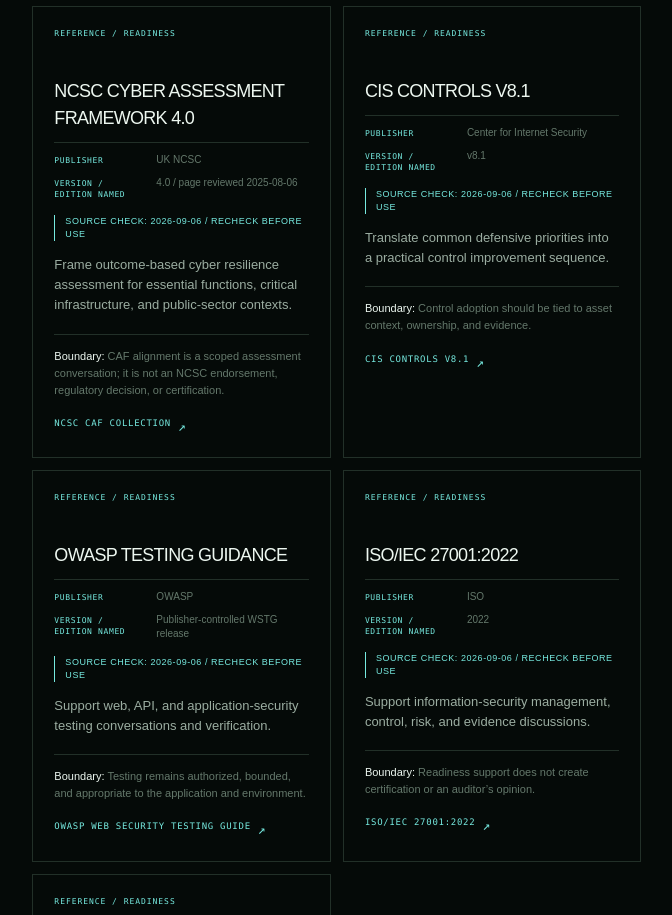
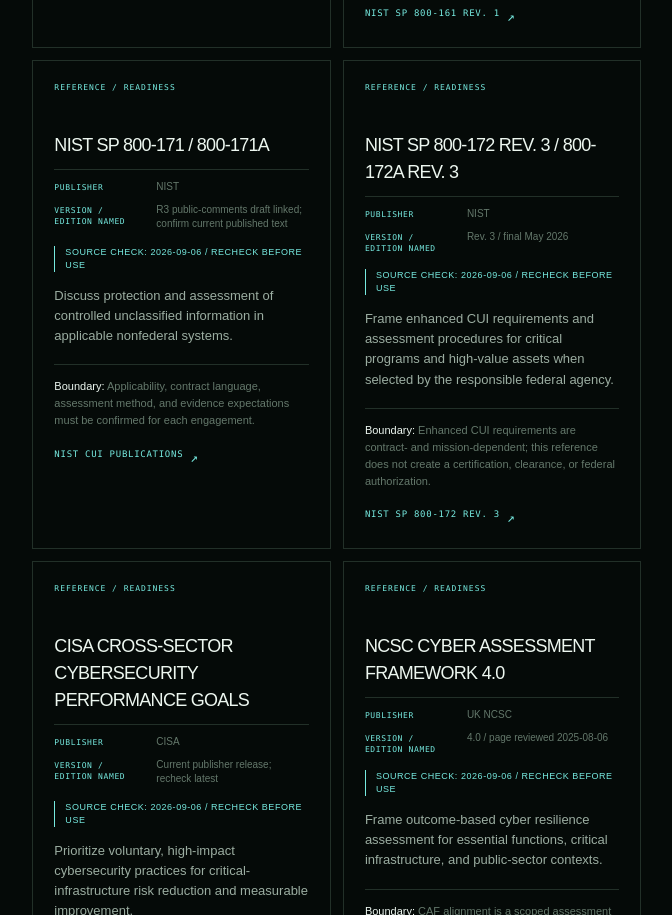
Before and after one commit to ZeroXSHDW/ZERODEVLLC-Website-Source-Code, a Next.js app: page /frameworks in a window 1280 px wide. Shown: the part 3260-4175 px from the top of the page, without its empty margins (549-1221 px from the left). Built offline with nearby package versions, Linux system fonts and the light colour scheme.

Commit message:
ux: expand framework map and threat severity

```diff
--- a/app/frameworks/page.tsx
+++ b/app/frameworks/page.tsx
@@ -26,6 +26,7 @@
 
 const frameworks = [
   ['NIST CSF 2.0', 'NIST', '2.0', 'Organize cybersecurity outcomes across Govern, Identify, Protect, Detect, Respond, and Recover.', 'Use it as an outcome and communication layer; it is not itself a certification.', 'NIST CSF 2.0 resource center', 'https://www.nist.gov/cyberframework'],
+  ['NIST Risk Management Framework (SP 800-37 Rev. 2)', 'NIST', 'Rev. 2 / December 2018', 'Frame prepare, categorize, select, implement, assess, authorize, and monitor activities for system and organizational risk.', 'RMF language does not create an authorization to operate, authorizing-official decision, or agency approval.', 'NIST SP 800-37 Rev. 2', 'https://csrc.nist.gov/pubs/sp/800/37/r2/final'],
   ['NIST SP 800-115', 'NIST', 'Final / September 2008', 'Structure technical security testing, planning, execution, analysis, and reporting.', 'Apply it to an agreed testing scope and rules of engagement.', 'NIST SP 800-115', 'https://csrc.nist.gov/pubs/sp/800/115/final'],
   ['NIST SP 800-30 Rev. 1', 'NIST', 'Rev. 1 / September 2012', 'Support threat, vulnerability, likelihood, impact, and risk-assessment reasoning.', 'Risk scores require organizational context and evidence quality.', 'NIST SP 800-30 Rev. 1', 'https://csrc.nist.gov/pubs/sp/800/30/r1/final'],
   ['NIST SP 800-34 Rev. 1', 'NIST', 'Rev. 1 / updated November 2010', 'Frame contingency planning, recovery priorities, alternate operations, and testing.', 'A plan is not proof of recovery until it is exercised and evidenced.', 'NIST SP 800-34 Rev. 1', 'https://csrc.nist.gov/pubs/sp/800/34/r1/upd1/final'],
@@ -33,6 +34,8 @@
   ['NIST SP 800-61 Rev. 3', 'NIST', 'Rev. 3', 'Structure incident-response preparation, handling, coordination, and lessons learned.', 'Incident readiness depends on people, authority, communications, and practice.', 'NIST SP 800-61 Rev. 3', 'https://csrc.nist.gov/pubs/sp/800/61/r3/final'],
   ['NIST SP 800-161 Rev. 1', 'NIST', 'Rev. 1 / updates through 2024-11-01', 'Assess cyber-supply-chain risk across products, services, dependencies, and suppliers.', 'Vendor questionnaires alone are not sufficient evidence of supplier security.', 'NIST SP 800-161 Rev. 1', 'https://csrc.nist.gov/pubs/sp/800/161/r1/upd1/final'],
   ['NIST SP 800-171 / 800-171A', 'NIST', 'R3 public-comments draft linked; confirm current published text', 'Discuss protection and assessment of controlled unclassified information in applicable nonfederal systems.', 'Applicability, contract language, assessment method, and evidence expectations must be confirmed for each engagement.', 'NIST CUI publications', 'https://csrc.nist.gov/Projects/protecting-controlled-unclassified-information'],
+  ['NIST SP 800-172 Rev. 3 / 800-172A Rev. 3', 'NIST', 'Rev. 3 / final May 2026', 'Frame enhanced CUI requirements and assessment procedures for critical programs and high-value assets when selected by the responsible federal agency.', 'Enhanced CUI requirements are contract- and mission-dependent; this reference does not create a certification, clearance, or federal authorization.', 'NIST SP 800-172 Rev. 3', 'https://csrc.nist.gov/pubs/sp/800/172/r3/final'],
+  ['CISA Cross-Sector Cybersecurity Performance Goals', 'CISA', 'Current publisher release; recheck latest', 'Prioritize voluntary, high-impact cybersecurity practices for critical-infrastructure risk reduction and measurable improvement.', 'CPGs are an orientation and prioritization aid, not a universal compliance result, sector designation, or regulator determination.', 'CISA Cybersecurity Performance Goals', 'https://www.cisa.gov/cybersecurity-performance-goals'],
   ['NCSC Cyber Assessment Framework 4.0', 'UK NCSC', '4.0 / page reviewed 2025-08-06', 'Frame outcome-based cyber resilience assessment for essential functions, critical infrastructure, and public-sector contexts.', 'CAF alignment is a scoped assessment conversation; it is not an NCSC endorsement, regulatory decision, or certification.', 'NCSC CAF collection', 'https://www.ncsc.gov.uk/collection/cyber-assessment-framework'],
   ['CIS Controls v8.1', 'Center for Internet Security', 'v8.1', 'Translate common defensive priorities into a practical control improvement sequence.', 'Control adoption should be tied to asset context, ownership, and evidence.', 'CIS Controls v8.1', 'https://www.cisecurity.org/controls/cis-controls-list'],
   ['OWASP testing guidance', 'OWASP', 'Publisher-controlled WSTG release', 'Support web, API, and application-security testing conversations and verification.', 'Testing remains authorized, bounded, and appropriate to the application and environment.', 'OWASP Web Security Testing Guide', 'https://wstg.owasp.org/'],
@@ -57,12 +60,13 @@
 const serviceFrameworkMap = [
   ['Authorized penetration testing', ['NIST SP 800-115', 'OWASP testing guidance'], 'Is the proposed test scope, authority, method, and evidence path proportionate?', 'Testing guidance does not grant authorization or prove that a system is secure.'],
   ['Vulnerability assessment', ['NIST CSF 2.0', 'NIST SP 800-30 Rev. 1', 'CIS Controls v8.1'], 'How will an observed weakness become context, priority, ownership, and treatment?', 'A scanner result or control list is not, by itself, a validated finding or risk-acceptance decision.'],
-  ['Cyber risk management', ['NIST CSF 2.0', 'NIST SP 800-30 Rev. 1', 'ISO 22301:2019 / ISO 31000:2018'], 'What outcomes, risk criteria, evidence quality, and decision owner apply?', 'A reference family is not a universal score, board decision, or residual-risk acceptance.'],
+  ['Cyber risk management', ['NIST CSF 2.0', 'NIST Risk Management Framework (SP 800-37 Rev. 2)', 'NIST SP 800-30 Rev. 1', 'CISA Cross-Sector Cybersecurity Performance Goals'], 'What outcomes, risk criteria, evidence quality, and decision owner apply?', 'A reference family is not a universal score, board decision, or residual-risk acceptance.'],
   ['Technical due diligence', ['NIST CSF 2.0', 'NIST SP 800-53 Rev. 5', 'NIST SP 800-161 Rev. 1'], 'Which architecture, control, dependency, or delivery questions could change the material decision?', 'Reference alignment is not independent assurance and does not create a legal, financial, investment, or procurement verdict.'],
   ['Vendor due diligence', ['NIST SP 800-161 Rev. 1', 'NIST CSF 2.0', 'CIS Controls v8.1'], 'Does the supplier evidence fit the service, data, access, incident, concentration, and exit relationship?', 'A questionnaire or reference map is not supplier assurance or a procurement decision.'],
-  ['Compliance readiness', ['NIST SP 800-53 Rev. 5', 'NIST SP 800-171 / 800-171A', 'ISO/IEC 27001:2022'], 'Which requirement applies, what evidence is expected, and who owns the control or exception?', 'Readiness mapping is not certification, accreditation, clearance, legal advice, or regulator approval.'],
+  ['Government and defense readiness', ['NIST Risk Management Framework (SP 800-37 Rev. 2)', 'NIST SP 800-171 / 800-171A', 'NIST SP 800-172 Rev. 3 / 800-172A Rev. 3'], 'Which mission, contract, system boundary, CUI category, and authorizing role define the actual requirement?', 'Reference alignment is not an authorization to operate, CMMC status, clearance, contract award, or government approval.'],
+  ['Compliance readiness', ['NIST SP 800-53 Rev. 5', 'NIST Risk Management Framework (SP 800-37 Rev. 2)', 'NIST SP 800-171 / 800-171A', 'NIST SP 800-172 Rev. 3 / 800-172A Rev. 3', 'ISO/IEC 27001:2022'], 'Which requirement applies, what evidence is expected, and who owns the control or exception?', 'Readiness mapping is not certification, accreditation, clearance, legal advice, or regulator approval.'],
   ['Disaster recovery and BCP', ['NIST SP 800-34 Rev. 1', 'ISO 22301:2019 / ISO 31000:2018', 'NIST CSF 2.0'], 'What critical service, dependencies, recovery assumptions, and exercise evidence determine continuity?', 'A plan or framework does not prove recovery until the relevant capability is exercised and evidenced.'],
-  ['Incident readiness', ['NIST SP 800-61 Rev. 3', 'NIST CSF 2.0', 'NCSC Cyber Assessment Framework 4.0'], 'What roles, decisions, communications, evidence boundaries, and lessons must be practiced?', 'A readiness exercise is not live incident response, attribution, or a regulator decision.'],
+  ['Incident readiness', ['NIST SP 800-61 Rev. 3', 'NIST CSF 2.0', 'CISA Cross-Sector Cybersecurity Performance Goals', 'NCSC Cyber Assessment Framework 4.0'], 'What roles, decisions, communications, evidence boundaries, and lessons must be practiced?', 'A readiness exercise is not live incident response, attribution, or a regulator decision.'],
 ] as const;
 
 const frameworkReferenceByName = Object.fromEntries(
--- a/app/globals.css
+++ b/app/globals.css
@@ -275,6 +275,10 @@
 .threat-event-copy { display: grid; gap: 4px; min-width: 0; }
 .threat-event-copy strong { color: var(--ink); font-family: Arial, Helvetica, sans-serif; font-size: 11px; font-weight: 500; overflow: hidden; text-overflow: ellipsis; white-space: nowrap; }
 .threat-event-copy small { color: var(--dim); font-size: 7px; letter-spacing: .08em; overflow: hidden; text-overflow: ellipsis; text-transform: uppercase; white-space: nowrap; }
+.threat-severity-label { font-weight: 600; margin-right: 7px; }
+.severity-label-high { color: var(--red); }
+.severity-label-watch { color: var(--amber); }
+.severity-label-info { color: var(--green); }
 .threat-source-badge { color: var(--cyan); font-weight: 500; }
 .threat-event-arrow { color: var(--green); font-size: 13px; }
 @keyframes globe-drift { from { transform: rotateX(4deg) rotateY(-8deg) translateY(2px); } to { transform: rotateX(-4deg) rotateY(8deg) translateY(-2px); } }
--- a/app/live-defcon-map.tsx
+++ b/app/live-defcon-map.tsx
@@ -65,6 +65,12 @@
 
 function getEventKindLabel(kind: PublicThreatEvent['kind']) {
   return kind === 'known-exploited' ? 'known exploited' : kind === 'ics-advisory' ? 'ICS advisory' : 'advisory';
+}
+
+function getEventSeverity(value: number) {
+  if (value >= 75) return { tone: 'high', label: 'HIGH' } as const;
+  if (value >= 60) return { tone: 'watch', label: 'WATCH' } as const;
+  return { tone: 'info', label: 'INFO' } as const;
 }
 
 function boundedText(value: unknown, maxLength: number): value is string {
@@ -329,11 +335,14 @@
         {feed?.errors.length ? <p className="threat-feed-warning" role="status" aria-live="polite" aria-atomic="true">Partial source outage: {feed.errors.join(' · ')}</p> : null}
         <div className="threat-event-list">
           {feed?.events.slice(0, 4).map((event) => (
-            <a className="threat-event" href={event.url} key={event.id} target="_blank" rel="noopener noreferrer" aria-label={`${event.title} from ${event.source}; ${getEventKindLabel(event.kind)}; observed ${formatFeedTime(event.observedAt)}; open source advisory; opens in a new tab`}>
-              <span className={`threat-severity severity-${event.severity >= 75 ? 'high' : event.severity >= 60 ? 'watch' : 'info'}`} />
-              <span className="threat-event-copy"><strong>{event.title}</strong><small><b className="threat-source-badge">{event.source}</b> {getEventKindLabel(event.kind).toUpperCase()} · observed {formatFeedTime(event.observedAt)}</small></span>
-              <span className="threat-event-arrow" aria-hidden="true">↗</span>
-            </a>
+            (() => {
+              const severity = getEventSeverity(event.severity);
+              return <a className="threat-event" href={event.url} key={event.id} target="_blank" rel="noopener noreferrer" aria-label={`${event.title} from ${event.source}; severity ${severity.label.toLowerCase()}; ${getEventKindLabel(event.kind)}; observed ${formatFeedTime(event.observedAt)}; open source advisory; opens in a new tab`}>
+                <span className={`threat-severity severity-${severity.tone}`} aria-hidden="true" />
+                <span className="threat-event-copy"><strong>{event.title}</strong><small><b className={`threat-severity-label severity-label-${severity.tone}`}>{severity.label}</b><b className="threat-source-badge">{event.source}</b> {getEventKindLabel(event.kind).toUpperCase()} · observed {formatFeedTime(event.observedAt)}</small></span>
+                <span className="threat-event-arrow" aria-hidden="true">↗</span>
+              </a>;
+            })()
           ))}
           {feed && feed.events.length === 0 && <span className="threat-feed-empty">No public threat events returned in this refresh.</span>}
           {!feed && <span className="threat-feed-empty">Waiting for the first source refresh.</span>}
@@ -358,16 +367,17 @@
             <h4>PUBLIC EVENTS</h4>
             <table>
               <caption className="sr-only">Source-linked public threat events</caption>
-              <thead><tr><th scope="col">Event</th><th scope="col">Source / observed</th></tr></thead>
+              <thead><tr><th scope="col">Event</th><th scope="col">Severity</th><th scope="col">Source / observed</th></tr></thead>
               <tbody>
                 {feed?.events.slice(0, 8).map((event) => (
                   <tr key={`data-${event.id}`}>
                     <th scope="row"><a href={event.url} target="_blank" rel="noopener noreferrer">{event.title} <span aria-hidden="true">↗</span><span className="sr-only"> (opens in a new tab)</span></a></th>
+                    <td>{getEventSeverity(event.severity).label}</td>
                     <td>{event.source}<br /><span>{formatFeedTime(event.observedAt)}</span></td>
                   </tr>
                 ))}
-                {feed?.events.length === 0 && <tr><td colSpan={2}>No events returned in this refresh.</td></tr>}
-                {!feed && <tr><td colSpan={2}>Awaiting source refresh.</td></tr>}
+                {feed?.events.length === 0 && <tr><td colSpan={3}>No events returned in this refresh.</td></tr>}
+                {!feed && <tr><td colSpan={3}>Awaiting source refresh.</td></tr>}
               </tbody>
             </table>
           </div>
--- a/scripts/security-check.mjs
+++ b/scripts/security-check.mjs
@@ -155,9 +155,12 @@
 requireText("app/methodology/page.tsx", methodologyPage, "Evidence confidence");
 requireText("app/methodology/page.tsx", methodologyPage, "twitter:");
 requireText("app/frameworks/page.tsx", frameworksPage, "NIST CSF 2.0");
+requireText("app/frameworks/page.tsx", frameworksPage, "NIST Risk Management Framework (SP 800-37 Rev. 2)");
 requireText("app/frameworks/page.tsx", frameworksPage, "NIST SP 800-30 Rev. 1");
 requireText("app/frameworks/page.tsx", frameworksPage, "NIST SP 800-61 Rev. 3");
 requireText("app/frameworks/page.tsx", frameworksPage, "NIST SP 800-171 / 800-171A");
+requireText("app/frameworks/page.tsx", frameworksPage, "NIST SP 800-172 Rev. 3 / 800-172A Rev. 3");
+requireText("app/frameworks/page.tsx", frameworksPage, "CISA Cross-Sector Cybersecurity Performance Goals");
 requireText("app/frameworks/page.tsx", frameworksPage, "NCSC Cyber Assessment Framework 4.0");
 requireText("app/frameworks/page.tsx", frameworksPage, "primary publisher reference");
 requireText("app/frameworks/page.tsx", frameworksPage, "SERVICE / FRAMEWORK FIT");
--- a/scripts/site-contract-check.mjs
+++ b/scripts/site-contract-check.mjs
@@ -125,6 +125,9 @@
   "window.setTimeout(() => controller.abort(), DEFAULT_REQUEST_TIMEOUT_MS)",
   "Live public threat feed request timed out",
   "mountedRef.current",
+  "function getEventSeverity(value: number)",
+  "severity ${severity.label.toLowerCase()}",
+  '<th scope="col">Severity</th>',
   "cache: force ? 'no-store' : 'default'",
   "disabled={isRefreshing || refreshWaitSeconds > 0}",
   "Refresh public threat signals; available in ${refreshWaitSeconds} seconds",
@@ -142,6 +145,7 @@
   ".threat-feed-state { align-items: center;",
   ".threat-feed-state-detail { color: var(--dim);",
   ".threat-state-stale { background:",
+  ".severity-label-high { color: var(--red);",
 ]) {
   requireText("app/globals.css threat feed state contract", globalsCss, marker);
 }
@@ -380,8 +384,11 @@
     'Rev. 5 / Release 5.2.0 patch noted',
     'Rev. 1 / updates through 2024-11-01',
     'R3 public-comments draft linked; confirm current published text',
+    'Rev. 3 / final May 2026',
+    'Current publisher release; recheck latest',
     '4.0 / page reviewed 2025-08-06',
     '2019 + Amendment 1 (2024); to be revised / 2018',
+    'Government and defense readiness',
   ]],
   ["app/assurance/page.tsx", assurancePage, [
     'aria-label="Assurance page sections"',
```
